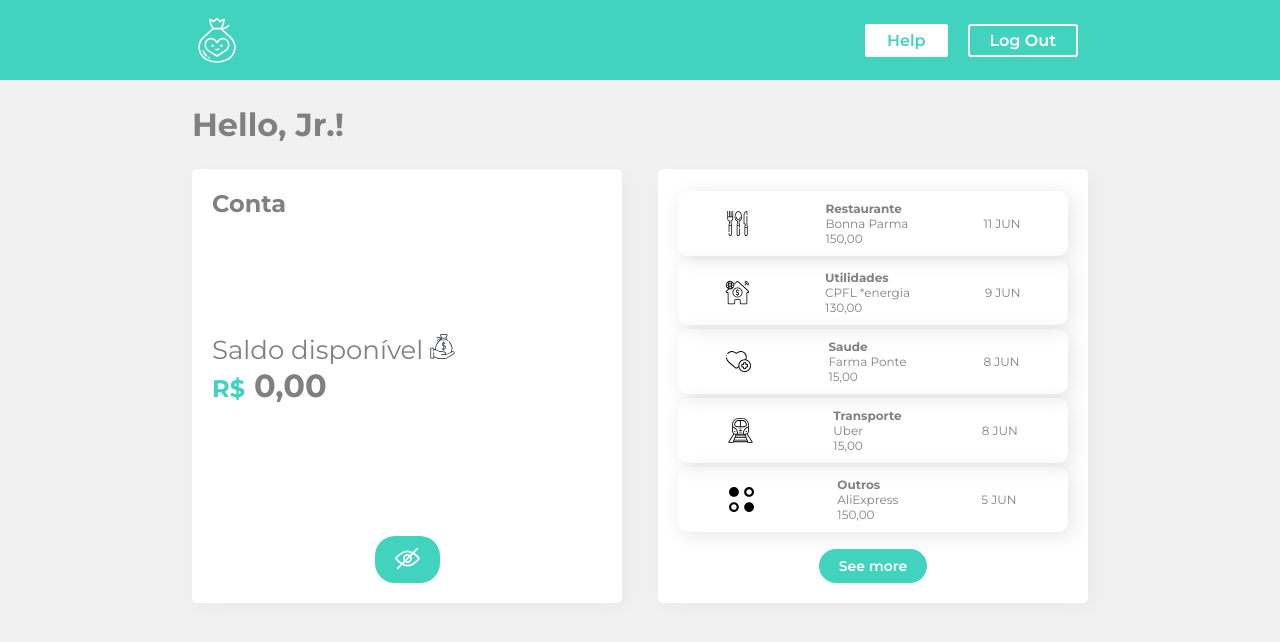
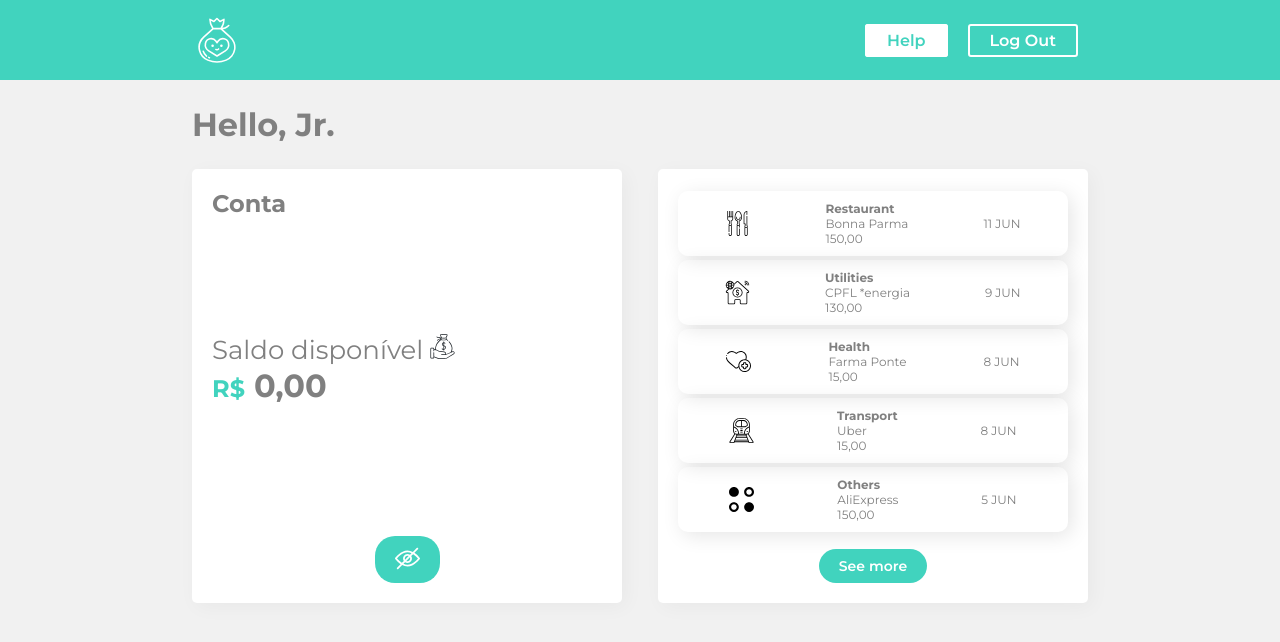
Before and after one commit to danielemaraschin/React7-Abstracting-your-CSS-with-Styled-Components, a React (Create React App) app: page / in a window 1280 px wide. Shown: the top 642 px of the page. Built offline with nearby package versions, Linux system fonts and the light colour scheme.

Commit message:
translating the view

```diff
--- a/src/Components/Container/index.jsx
+++ b/src/Components/Container/index.jsx
@@ -22,7 +22,7 @@ const Conteudo = styled.section`
 export default () => {
   return (
     <Container>
-      <Titulo>Hello, Jr.!</Titulo>
+      <Titulo>Hello, Jr.</Titulo>
       <Conteudo>
         <Conta />
         <Extrato/>
--- a/src/Components/ImageFilter.js
+++ b/src/Components/ImageFilter.js
@@ -8,11 +8,11 @@ import {Icone} from '../Components/UI'
 
 export default (type) => {
     const Images = { //chave sera o correspondente para o tipo e o valor seráo componente a ser retornado
-        Restaurante: <Icone src={alimentacao} alt="Restaurante"/>,
-        Utilidades: <Icone src={utilidades} alt="Utilidades"/>,
-        Saude: <Icone src={saude} alt="Saude"/>,
-        Transporte: <Icone src={transporte} alt="Transporte"/>,
-        default: <Icone src={outros} alt="Outros" />,
+        Restaurant: <Icone src={alimentacao} alt="Restaurant"/>,
+        Utilities: <Icone src={utilidades} alt="Utilities"/>,
+        Health: <Icone src={saude} alt="Health"/>,
+        Transport: <Icone src={transporte} alt="Transport"/>,
+        default: <Icone src={outros} alt="Others" />,
     };
 
     return Images[type] || Images.default;
--- a/src/info.js
+++ b/src/info.js
@@ -3,28 +3,28 @@ export const extratoLista = {
   updates: [
     {
       id: "123131321",
-      type: "Restaurante",
+      type: "Restaurant",
       value: "150,00",
       date: "11 JUN",
       from: "Bonna Parma",
     },
     {
       id: "4564654",
-      type: "Utilidades",
+      type: "Utilities",
       value: "130,00",
       date: "9 JUN",
       from: "CPFL *energia",
     },
     {
       id: "65445",
-      type: "Saude",
+      type: "Health",
       value: "15,00",
       date: "8 JUN",
       from: "Farma Ponte",
     },
     {
       id: "656565",
-      type: "Transporte",
+      type: "Transport",
       value: "15,00",
       date: "8 JUN",
       from: "Uber",
@@ -32,7 +32,7 @@ export const extratoLista = {
 
     {
       id: "926544",
-      type: "Outros",
+      type: "Others",
       value: "150,00",
       date: "5 JUN",
       from: "AliExpress",
```
